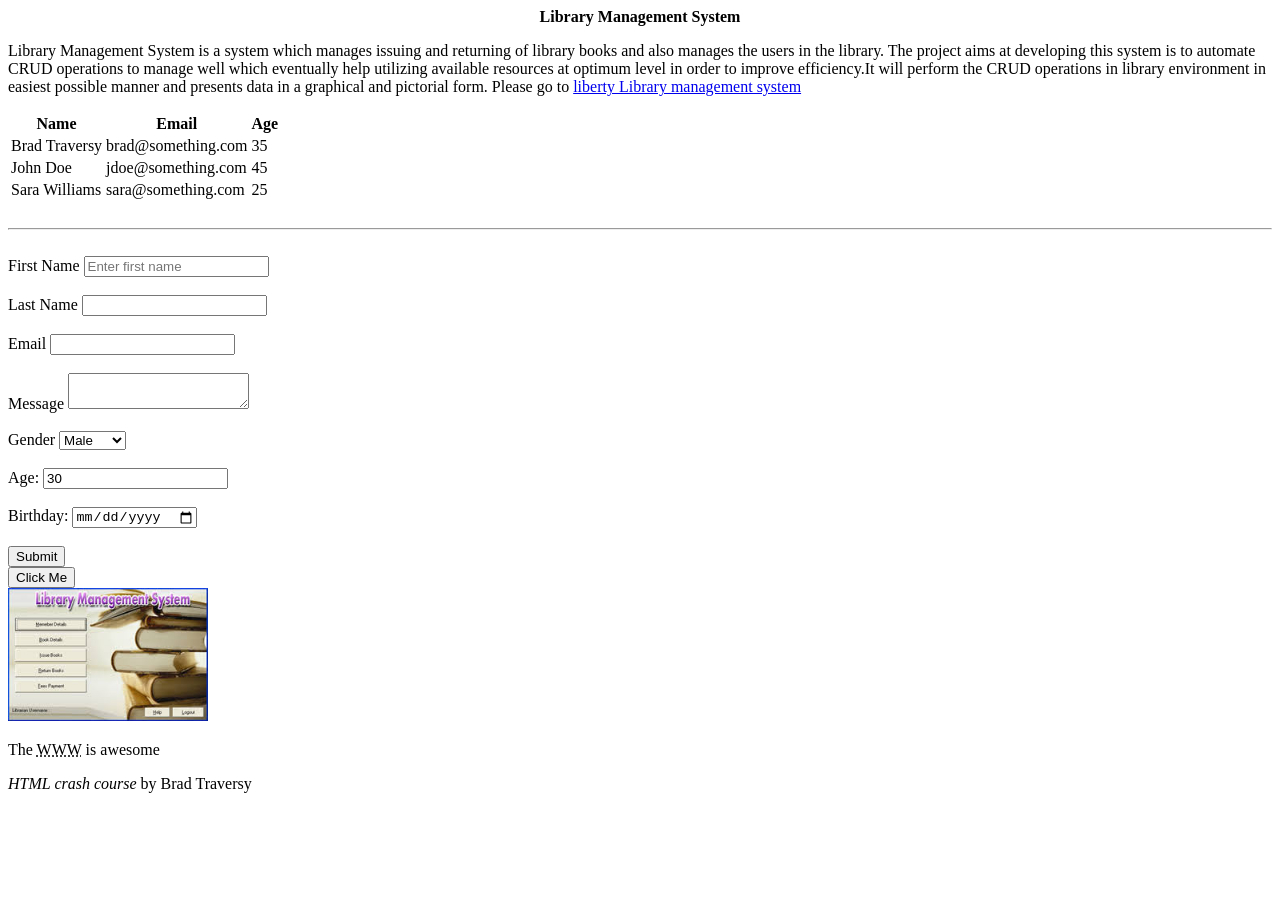
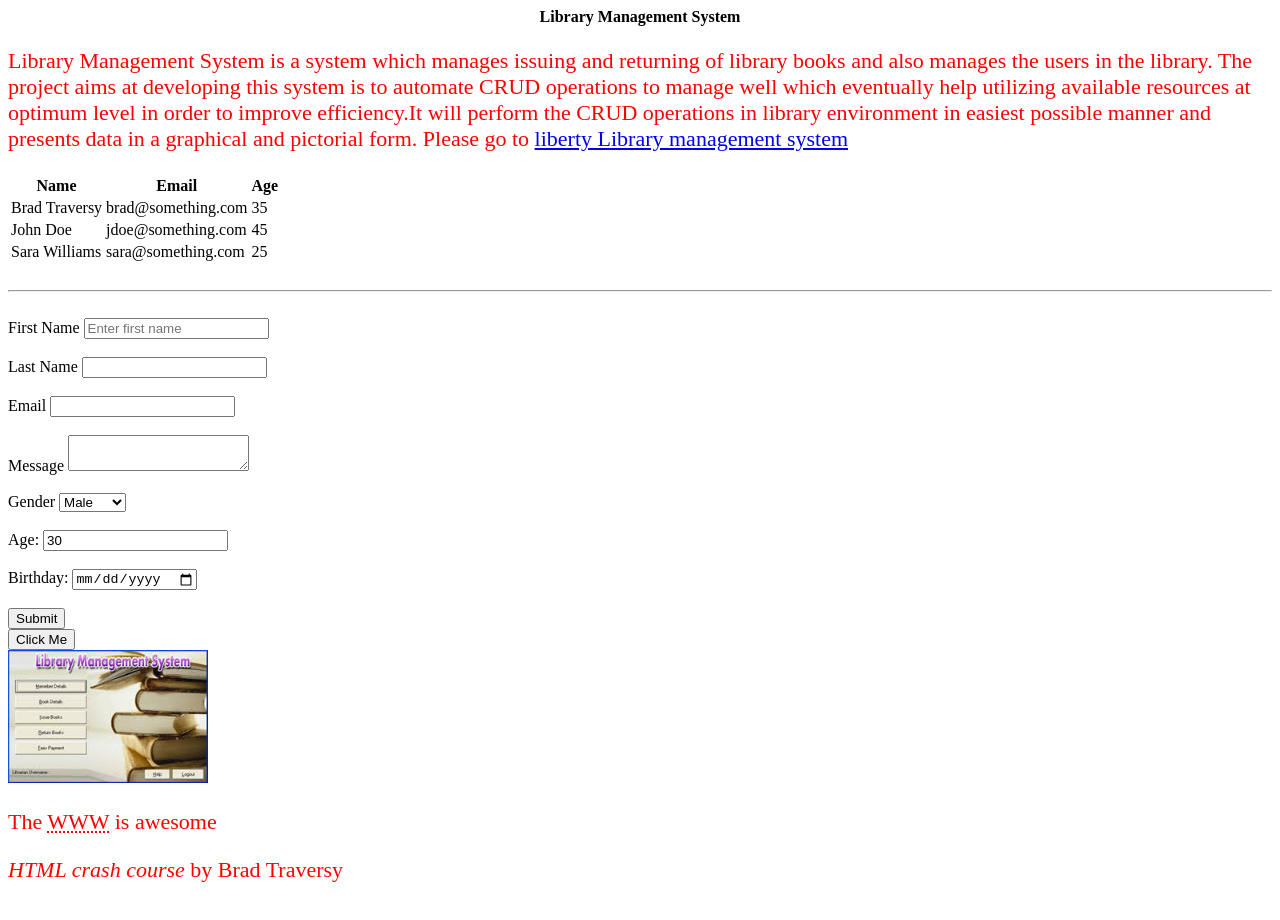
Before and after one commit to 180138birbal/week_2, a plain HTML site: page index.html in a window 1280 px wide. Shown: the top 920 px of the page. Drawn offline with Linux system fonts and the light colour scheme.

Commit message:
Include css

```diff
--- a/index.html
+++ b/index.html
@@ -2,6 +2,14 @@
 <html>
 	<head>
 		<strong><center>Library Management System</center></strong>
+        <style>
+        p
+            {
+                color: red;
+                font: Arial;
+                font-size: 22px;
+            }
+        </style>
 	</head>
 	<body>
 		<!-- Paragraph -->
```
